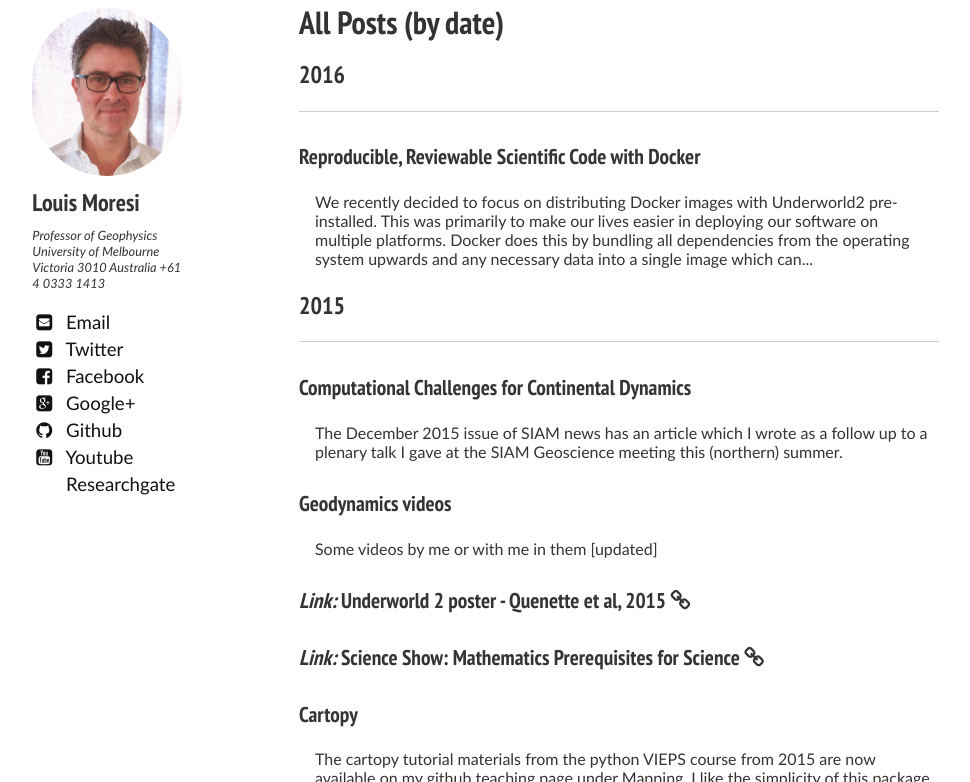
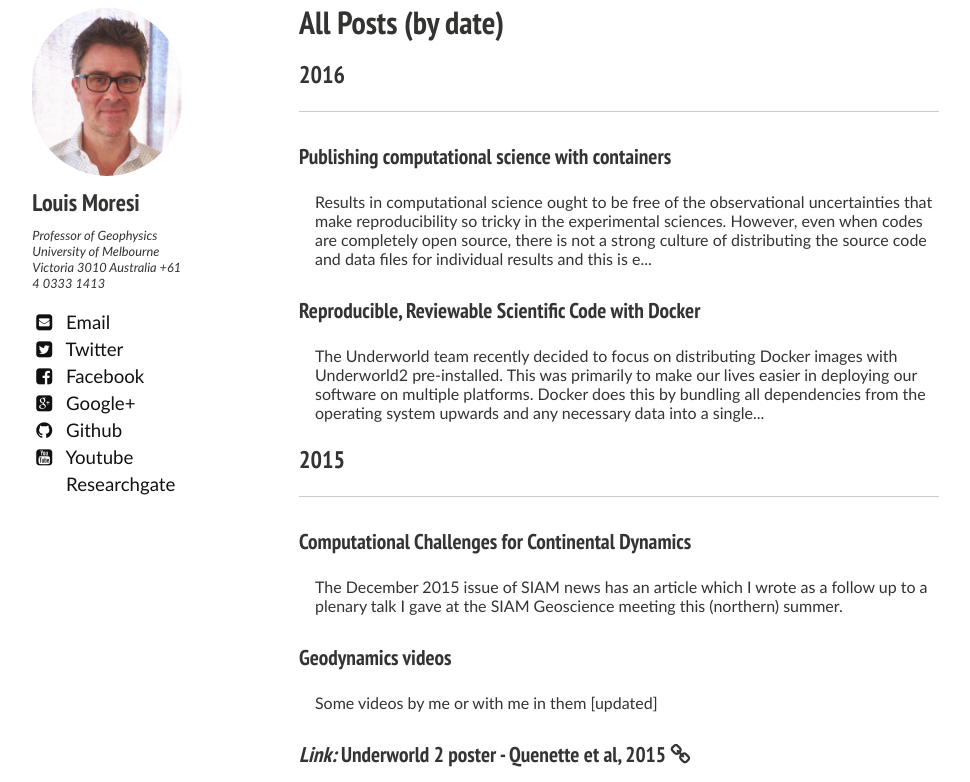
Before and after one commit to lmoresi/lmoresi.github.io, a Jekyll site: the page built from pages/ListOfPosts/index.md, in a window 1280 px wide and 900 px high, scrolled down 966 px, cut to the strip 118-900 px from the top of the window. Shown: the whole strip, without its empty margins (21-991 px from the left). Built offline with Jekyll 4.4.1, drawn with Linux system fonts in a browser that asks for light colours; nearby versions of some CDN libraries; part of the change alters nothing that is shown.

Commit message:
Updated live notebook stuff.

```diff
--- a/_posts/2016-02-01-Portable-Live-Documents.md
+++ b/_posts/2016-02-01-Portable-Live-Documents.md
@@ -1,8 +1,8 @@
 ---
 layout: post
-title: 'Reproducible, Reviewable Scientific Code with Docker'
-date: 2016-02-01 # YYYY-MM-DD hh:mm
-published: false # Won't build unless true
+title: 'Publishing computational science with containers'
+date: 2016-02-02 # YYYY-MM-DD hh:mm
+published: true # Won't build unless true
 comments: true
 categories: ['draft','none']
 #image: # default is used if blank. Otherwise use images stored in the _images/posts folder
@@ -10,27 +10,46 @@ categories: ['draft','none']
 #  credit: Louis Moresi
 ---
 
-We recently decided to focus on distributing [Docker images with Underworld2](http://www.underworldcode.org/posts/Underworld-and-Dockers2/) pre-installed. This was primarily to make our lives easier in deploying our software on multiple platforms.
+Results in computational science ought to be free of the observational uncertainties that make reproducibility so tricky in the experimental sciences. However, even when codes are completely open source, there is not a strong culture of distributing the source code and data files for individual results and this is even more noticeable at review time when, you might imagine, it should be most useful.
 
-Docker does this by bundling all the dependencies from the operating system upwards into a single image which can be run consistently independent of the underlying hardware. Thus, the original motivation of portability also ensures _reproducibility_ of results generated by the code.
+### Open source is not enough
 
-I have mixed feelings about the need for perfect reproducibility and I was arguing against the idea when we held the ["Data Explosion"](http://rses.anu.edu.au/cadi/Whiteconference/) meeting in 2006. The idea that perfect reproducibility is the only way to validate a scientific result actually struck me as a dangerous one. Surely no physical phenomenon can be dependent on whether you compiled your code on this or that variant of Unix or which compiler flags were set ? So I thought that recording such things was a waste of effort that could be going into better algorithms and so on.
+In Underworld, we have a folder of 'published results' as examples for people to see how a particular result was achieved with the code (which is itself open source). The fact that this directory is almost empty is, unfortunately, a testament to how difficult it can be to keep scientific outputs protected from regression when the code is continually evolving. What makes this difficult is also the fact that we are trying to make the **results** reproducible, we are not supposed to guarantee that you will get exactly the same numbers, only that you will be able to justify the same interpretation of the computation in scientific terms. (This was my original concern about slavish demands for reproducibility. Best not let your science be dependent upon numerical rounding errors or order-dependence in parallel algorithms, and equally, better if your result is not critically dependent on a solver or a fluid-transport scheme). But simple regression testing is not able to make such a subtle detection - the author and reviewers of the paper should really be the ones to make the call.
 
-But, with Docker, the effort argument does not apply and instead we might ask whether it is useful to be able to rerun a computation in a forensic, or perhaps, diagnostic fashion.
+### Software Containers
 
-In order to do this it is not just a question of being able to re-run a calculation but to re-explore the context of the calculation: to examine the sensitivity to the original assumptions and verify the interpretation of the results in developing the conclusions. In other words, it is possible to critically review a piece of work at any time, and build upon / extend that work.
+Another problem which arises in asking people to reproduce your results is it can be a lot of work to install the entire software stack that is needed to make a figure, for example. I discovered just how much work when I tried to release my [python map-making class](/posts/CartopyTutorial) - the installation of the `cartopy` dependencies  is a diabolical torture on most machines !
 
-This is, of course, what science is all about and is also the philosophy of the open-source movement.
+How can I be sure ensure that my results are truly portable from one machine to another ? If I give you my research in a source-code form, how can I be sure it will actually work for you ? If I am teaching a class, how can I be sure that the examples run identically for every student (and if I ask them to send me their results in a notebook, how can I be sure I am not unfairly critical of a solution that fails to run only for me) ?
 
-Exactly as we do with open-source code, this idea also requires that we make docker images which are transparent in explaining what the binary layers contain, document the installation, are clear about the versions of software which are baked in, document the code itself, provide the source, and provide the relevant input files.
+Software container systems ([e.g. Docker](/posts/Reproducible-Results-Docker)) provide the right level of portability to get around installation problems. They can be configured with all the software dependencies, the appropriate software configuration, and all the information needed to run live examples identically on all machines.
 
+Containers can also deal with the versioning issue - if two versions of the code (or two versions of a dependency) give slightly different results you can keep both and work out if those results indicate a regression of the code, a change for the better, or contingent details that should not influence the scientific results.
 
-## References
+### Live Documents
 
-Schwab, M., N. Karrenbach, and J. Claerbout (2000), Making scientific computations reproducible, Computing In Science and Engineering, 2(6), 61–67, doi:10.1109/5992.881708.
+If we can control the software environment so well, then we can move towards portable live documents - ones which blend instruction and instructions.  Jupyter notebooks are a form of live document -- they can execute their own content and provide a way for the reader to explore and evolve the examples provided. They are a natural tool for distributing computational science results.
 
+Not every form of content works well as a jupyter notebook. They have the limitation that *all* content is live, including any documentation, links and so on. It may not be obvious how to recover if the notebook content becomes corrupted.
 
+And while there are some conventions for approaching unfamiliar content (such as read the README file first), a persistent (immutable !) landing page with navigation links appropriate to the content is probably desirable.
 
+### Bundling software into a container
 
+To explore this a little, I have built a module that you can use as a front end for your docker image to  bundle together web pages / files / jupyter notebooks. The module contains the jekyll engine to turn markdown files into web pages, example pages / instructions and scripts to set up the jupyter engine to serve the web site and live content correctly.
 
-References:
+<figure >
+	<a href="/images/posts/KitematicWebEngine/SafariSiteMap.png"><img src="/images/posts/KitematicWebEngine/SafariSiteMap.png"></a>
+	<figcaption> A richer navigation is available if you use a web page than if you try to use a notebook or the file browser to guide people through your live 'book'. You can also provide terminal access, browse source code, allow some files to be edited and so on.
+    </figcaption>
+</figure>
+
+This module is designed to be dropped into an existing project and built into the front end of the Docker image. It serves web content which is discovered by front ends such as `kitematic` and [`dit4c`](https://dit4c.github.io). It relies on the `jupyter` engine to provide the static web server as well as the capacity to edit files, build and run notebooks, and access the underlying unix layer. The `jupyter` guys did all the work and I am just orchestrating things to make a consistent front end.
+
+If you want to try it see this [docker image](https://hub.docker.com/r/lmoresi/underworld-user-guide/) which wraps the underworld user guide in a web page and provides a site map leading to all the notebooks we use for documentation. The image is fully loaded with the latest underworld 2 beta ...
+
+The source code is available from [github](https://github.com/lmoresi/docker-web-notebook-module) and it contains some sample content to show you how to use it.
+
+## Read this
+
+"Geodynamic benchmarking tests in HPC”; Rebecca Farrington, Louis Moresi, Steve Quenette, Robert Turnbull, Patrick Sunter; APAC'05, the APAC Conference and Exhibition on Advanced Computing, Grid Applications and eResearch 2005. [PDF](/images/posts/LiveDocuments/BchmarkDisc.pdf)
--- a/_posts/2016-02-01-Reproducible-Results-Docker.md
+++ b/_posts/2016-02-01-Reproducible-Results-Docker.md
@@ -10,7 +10,7 @@ categories: ['draft','none']
 #  credit: Louis Moresi
 ---
 
-We recently decided to focus on distributing [Docker images with Underworld2](http://www.underworldcode.org/posts/Underworld-and-Dockers2/) pre-installed. This was primarily to make our lives easier in deploying our software on multiple platforms. Docker does this by bundling all dependencies from the operating system upwards and any necessary data into a single image  which can be run consistently independent of the underlying hardware.
+The Underworld team recently decided to focus on distributing [Docker images with Underworld2](http://www.underworldcode.org/posts/Underworld-and-Dockers2/) pre-installed. This was primarily to make our lives easier in deploying our software on multiple platforms. Docker does this by bundling all dependencies from the operating system upwards and any necessary data into a single image  which can be run consistently independent of the underlying hardware.
 
 <figure >
 	<a href="/images/posts/KitematicWebEngine/KitematicPreview.png"><img src="/images/posts/KitematicWebEngine/KitematicPreview.png"></a>
@@ -19,29 +19,20 @@ We recently decided to focus on distributing [Docker images with Underworld2](ht
 </figure>
 
 
-The original motivation of portability also, as an interesting side effect, results in _reproducibility_ of results generated by the code.
+The original motivation of portability also, as an interesting side effect, results in exact _reproducibility_ of results generated by the code.
 
 I have mixed feelings about the need for perfect reproducibility in software results. I remember arguing against the idea when we held the ["Data Explosion"](http://rses.anu.edu.au/cadi/Whiteconference/) meeting in 2006. The idea that perfect reproducibility is the only way to validate a scientific result actually struck me as a dangerous one. Surely no physical phenomenon can be dependent on whether you compiled your code on this or that variant of Unix or which compiler flags were set ? So I thought that recording all of those things was, at best, a waste of effort and, at worst, a complete misunderstanding of what modelling really means.
 
 But, with Docker, the effort argument does not apply and instead we might ask whether it is useful to be able to rerun a computation in a forensic, or perhaps, diagnostic fashion. We might also wonder if it is possible to examine whether the modelling itself was done properly. In order to do this it is not just a question of being able to re-run a calculation but to re-explore the context of the calculation: to examine the sensitivity to the original assumptions and verify the interpretation of the results in developing the conclusions.
 
-_In other words, Docker makes is possible to make a critical review of a piece of computational science at any time, and build upon / extend that work._
+_In other words, Docker makes is possible to undertake a critical review of a piece of computational science then build upon and extend that work._
 
 This is, of course, what science is all about and is also the philosophy of the open-source software movement. Exactly as we do with open-source code, we need to go to a little more effort to ensure that our docker images are transparent in explaining what the binary layers contain, documenting the installation, that they are clear about the versions of software which are baked in, that we provide documentation of the code itself, include the source, and provide the relevant input files.
 
-Docker really does allow us to bundle up the whole machine, but fully reproducible results / reviewable scientific software demands that we provide not just a working binary but also transparency at every step along the path to final results.
+Docker really does allow us to bundle up the whole machine, but fully reproducible results / reviewable scientific software demands that we provide not just a black-box, working binary but also transparency at every step along the path to final results.
 
-This is a venerable idea (see Schwab et al, 2000). The guarantee that Docker provides in terms of the run-time environment removes many of the constraints that Schwab _et al_ faced in developing a general procedure for long-lived reproducibility of research results. Nevertheless, a researcher needs to commit to the extra effort required to `open-source` the who research process.
+This is a venerable idea (see Schwab et al, 2000). The guarantee that Docker provides in terms of the run-time environment removes many of the constraints that Schwab _et al_ faced in developing a general procedure for long-lived reproducibility of research results. Nevertheless, a researcher needs to commit to the extra effort required to `open-source` the whole research process.
 
-To start the ball rolling, I building a prototype lab-notebook module for computational research. This is a way to  bundle together web pages  / files / jupyter notebooks and make a front end to a Docker image. The module contains the jekyll engine to turn markdown files into web pages, example pages / instructions and scripts to set up the jupyter engine to serve the web site and live content correctly.
-
-<figure >
-	<a href="/images/posts/KitematicWebEngine/SafariSiteMap.png"><img src="/images/posts/KitematicWebEngine/SafariSiteMap.png"></a>
-	<figcaption> A richer navigation is available if you use a web page than if you try to use a notebook or the file browser to guide people through your 'book'.
-    </figcaption>
-</figure>
-
-The idea is to make a simple / familiar landing page for any docker container that provides a stable, immutable return point when exploring the live content.
 
 
 ## References
```
Also changed, not shown: 1 other file.
